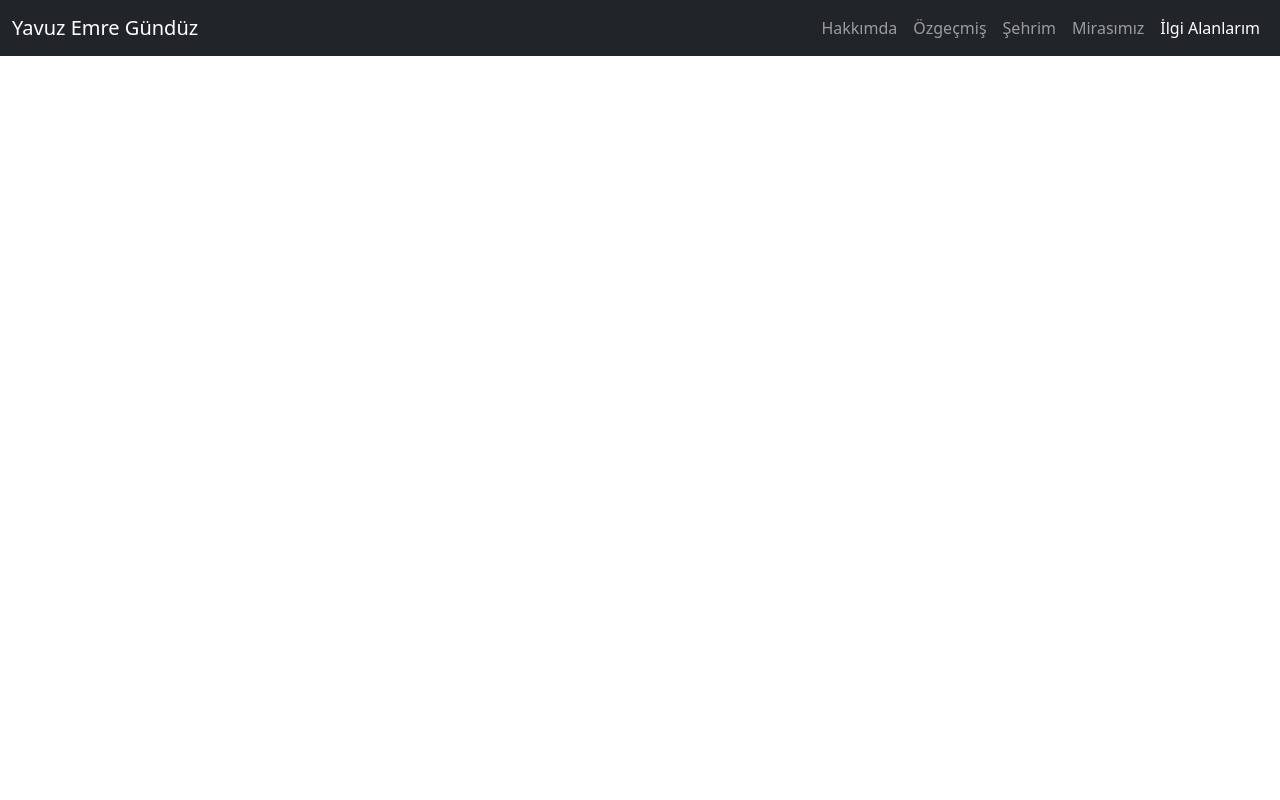
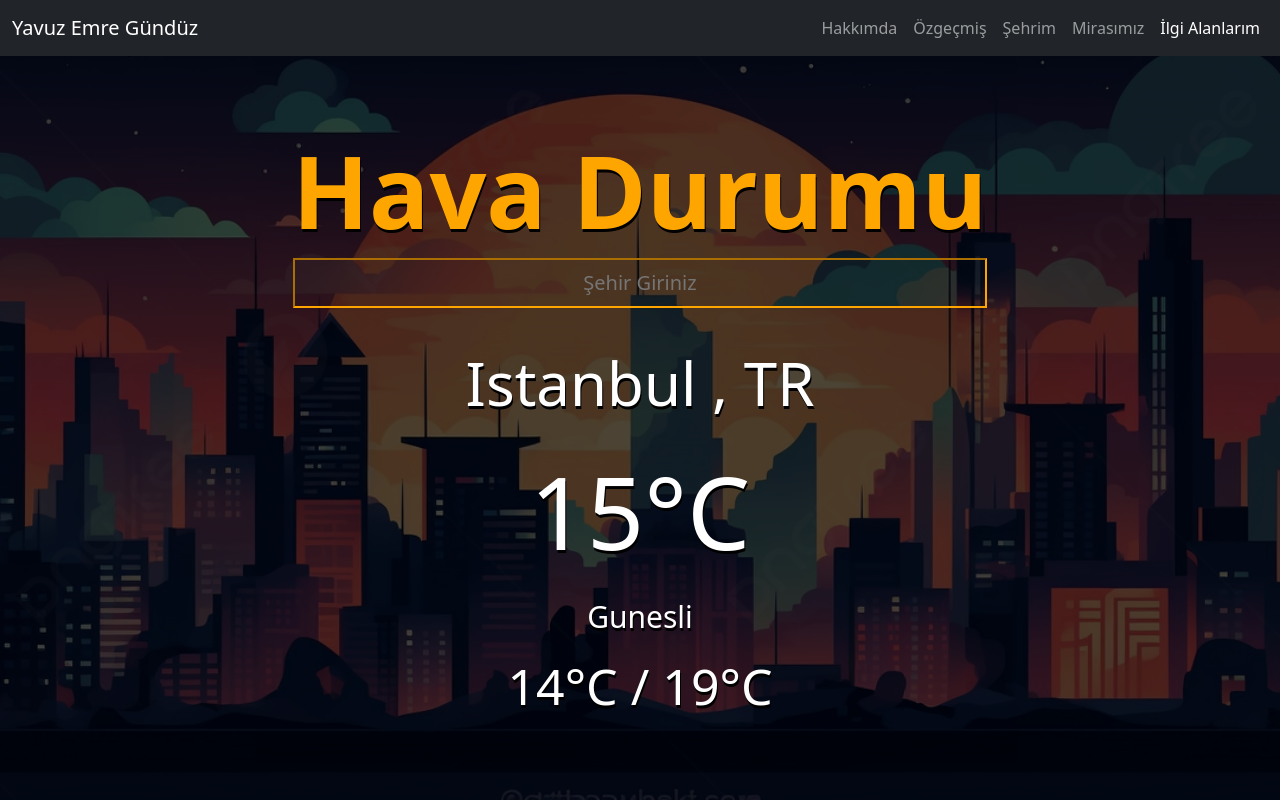
Before and after one commit to YavuzEG/Sakarya-Universitesi-Web-Projesi, a plain HTML site: page HTML ÖDEV/ilgialan.html in a window 1280 px wide. Drawn offline with nearby package versions, Linux system fonts and the light colour scheme.

Commit message:
İlgi Alan
Hava Durumu

```diff
--- a/HTML ÖDEV/ilgialan.html
+++ b/HTML ÖDEV/ilgialan.html
@@ -26,7 +26,7 @@
             </button>
             <div class="collapse navbar-collapse justify-content-end" id="navbarNavAltMarkup">
                 <div class="navbar-nav">
-                    <a class="nav-link"  href="hakkimda.html" >Hakkımda</a>
+                    <a class="nav-link" href="hakkimda.html">Hakkımda</a>
                     <a class="nav-link" href="ozgecmis.html">Özgeçmiş</a>
                     <a class="nav-link" href="sehrim.html">Şehrim</a>
                     <a class="nav-link" href="miras.html">Mirasımız</a>
@@ -41,7 +41,69 @@
         crossorigin="anonymous"></script>
     <!--Menü-->
 
+    <!--Hava Durumu-->
+
+    <section id="main">
+
+        <div class="app">
+            <div class="header">
+                <h1>Hava Durumu</h1>
+                <input type="text" id="searchBar" placeholder="Şehir Giriniz">
+
+            </div>
+            <div id="hcontent">
+                <div class="city">
+                    Istanbul , TR
+                </div>
+                <div class="temp"> 15°C</div>
+                <div class="desc">Gunesli</div>
+                <div class="minmax">14°C / 19°C</div>
+            </div>
+        </div>
+
+        <!--Java Script-->
+        <script>
+            const url = 'https://api.openweathermap.org/data/2.5/'
+            const key = 'fcc41061f414fe79b2428de9ddb2bf5d'
+
+            const setQuery = (e) => {
+                if (e.keyCode == '13')
+                    getResult(searchBar.value)
+            }
+
+            const getResult = (cityName) => {
+                let query=`${url}weather?q=${cityName}&appid=${key}&units=metric&lang=tr`
+                 fetch(query)
+                 .then(weather=>{
+                    return weather.json()
+                 })
+                 .then(displayResult)
+            }
+            const displayResult = (result) =>{
+                let city =document.querySelector('.city')
+                city.innerText=`${result.name},${result.sys.country}`
+
+                let temp =document.querySelector('.temp')
+                temp.innerText=`${Math.round(result.main.temp)}°C`
+
+                let desc =document.querySelector('.desc')
+                desc.innerText=result.weather[0].description
+
+                let minmax =document.querySelector('.minmax')
+                minmax.innerText=`${Math.round(result.main.temp_min)}°C / ${Math.round(result.main.temp_max)}`
+
+            }
+
+            const searchBar = document.getElementById('searchBar')
+            searchBar.addEventListener('keypress', setQuery)
+
+        </script>
+
+                <!--Java Script-->
+    </section>
+    <!--Hava Durumu-->
 
 
-    </body>
+</body>
+
 </html>
--- a/HTML ÖDEV/style.css
+++ b/HTML ÖDEV/style.css
@@ -4,10 +4,7 @@
     background-size: cover;
     background-position: center;
     background-attachment: fixed;
-
 }
-
-
 
 #perde {
     height: 600px;
@@ -75,7 +72,7 @@ h1 {
 }
 
 .img-fluid {
-    margin-left:300px;
+    margin-left: 300px;
     max-height: 400px;
     margin-bottom: 50px;
 
@@ -135,8 +132,75 @@ hr {
     background-attachment: fixed;
 }
 
-.orta{
+.orta {
     text-align: center;
 
     margin-left: 250px;
 }
+
+#main {
+
+    height: max-content;
+    background-image: url("resimler/ilgialan.jpg");
+    background-size: cover;
+    background-position: center;
+    background-attachment: fixed;
+
+}
+
+.app{
+
+    display: flex;
+    flex-direction: column;
+    align-items: center ;
+    text-align: center;
+    background: rgb(0, 0,0,.7);
+    height: 100vh;
+    color: #fff;
+
+}
+.header{
+    margin-top: 80px;
+    padding: 50px 20px 30px 20px;
+}
+.header h1{
+    font-size: 100px;
+    color: orange;
+    text-shadow: 1px 3px black;
+}
+
+.header input{
+    width: 100%;
+    padding: 8px;
+    text-align: center;
+    border-color: orange;
+    background: transparent;
+    font-size: 20px;
+    color: #fff;
+}
+
+.city{
+    font-weight: 500;
+    font-size: 60px;
+    margin-bottom: 8px;
+    text-shadow: 1px 3px black;
+}
+.temp{
+    font-size: 100px;
+    margin-bottom: 8px;
+    text-shadow: 1px 3px black;
+    font-weight: 500;
+}
+
+.desc{
+    font-weight: 500;
+    font-size: 30px;
+    margin-bottom: 10px;
+    text-shadow: 1px 3px black;
+}
+.minmax{
+    font-weight: 500;
+    font-size: 50px;
+    margin-bottom: 10px;
+    text-shadow: 1px 3px black;
+}
```
Also changed, not shown: HTML ÖDEV/hakkimda.html (+1 -1 lines), HTML ÖDEV/miras.html (+1 -1 lines), HTML ÖDEV/ozgecmis.html (+1 -1 lines), HTML ÖDEV/sehrim.html (+1 -1 lines), HTML ÖDEV/resimler/ilgialan.jpg (added), 1 other file.
